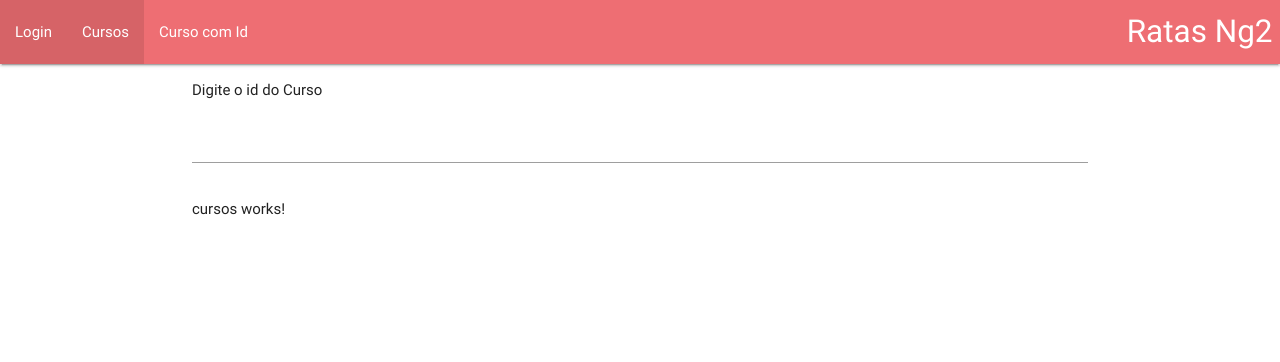
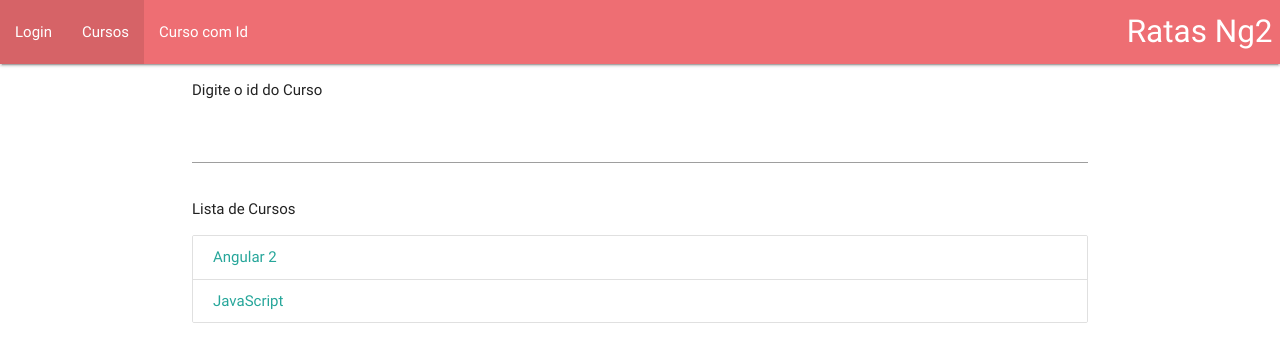
Before and after one commit to Dariano/rotas-angular2, an Angular app: page /cursos in a window 1280 px wide. Shown: the top 362 px of the page. Built offline with nearby package versions, Linux system fonts and the light colour scheme; what angular2-materialize would draw is missing.

Commit message:
Adicionando redirecionamento de rotas.

```diff
--- a/src/app/app.routing.ts
+++ b/src/app/app.routing.ts
@@ -5,11 +5,13 @@
 import { LoginComponent } from './login/login.component';
 import { CursosComponent } from './cursos/cursos.component';
 import { CursoDetalheComponent } from './curso-detalhe/curso-detalhe.component';
+import { CursoNaoEncontradoComponent } from './curso-nao-encontrado/curso-nao-encontrado.component';
 
 const APP_ROUTES: Routes = [
     { path: 'cursos', component: CursosComponent },
     { path: 'curso/:id', component: CursoDetalheComponent },
     { path: 'login', component: LoginComponent },
+    { path: 'naoEncontrado', component: CursoNaoEncontradoComponent },
     { path: '', component: HomeComponent }
 ];
 
--- a/src/app/curso-detalhe/curso-detalhe.component.html
+++ b/src/app/curso-detalhe/curso-detalhe.component.html
@@ -1,3 +1,5 @@
 <p>
-  Id: {{ id }}
+  Id: {{ curso?.id }}
 </p>
+
+<p>Nome: {{ curso?.nome }}</p>
--- a/src/app/curso-detalhe/curso-detalhe.component.ts
+++ b/src/app/curso-detalhe/curso-detalhe.component.ts
@@ -1,6 +1,8 @@
 import { Component, OnInit } from '@angular/core';
-import { ActivatedRoute } from '@angular/router';
+import { ActivatedRoute, Router } from '@angular/router';
 import { Subscription } from 'rxjs/Rx';
+
+import { CursosService } from './../cursos/cursos.service';
 
 @Component({
   selector: 'app-curso-detalhe',
@@ -8,18 +10,28 @@
 })
 export class CursoDetalheComponent implements OnInit {
 
-  id: string;
+  id: Number;
   incricao: Subscription;
+  curso: any;
 
-  constructor(private route: ActivatedRoute) {
+  constructor(
+    private route: ActivatedRoute,
+    private router: Router,
+    private cursoService: CursosService) {
     // this.id = this.route.snapshot.params['id'];
     // console.log(this.route);
   }
 
   ngOnInit() {
     this.incricao = this.route.params.subscribe(
-      (params) => {
+      (params: any) => {
         this.id = params["id"];
+
+        this.curso = this.cursoService.getCurso(this.id);
+
+        if(!this.curso){
+          this.router.navigate(['/naoEncontrado']);
+        }
       }
     )
   }
--- /dev/null
+++ b/src/app/curso-nao-encontrado/curso-nao-encontrado.component.html
@@ -0,0 +1,3 @@
+<p>
+  curso-nao-encontrado works!
+</p>
--- /dev/null
+++ b/src/app/curso-nao-encontrado/curso-nao-encontrado.component.ts
@@ -0,0 +1,15 @@
+import { Component, OnInit } from '@angular/core';
+
+@Component({
+  selector: 'app-curso-nao-encontrado',
+  templateUrl: './curso-nao-encontrado.component.html',
+  styleUrls: ['./curso-nao-encontrado.component.css']
+})
+export class CursoNaoEncontradoComponent implements OnInit {
+
+  constructor() { }
+
+  ngOnInit() {
+  }
+
+}
--- a/src/app/cursos/cursos.component.html
+++ b/src/app/cursos/cursos.component.html
@@ -1,3 +1,8 @@
 <p>
-  cursos works!
+  Lista de Cursos
 </p>
+
+<div class="collection">
+  <a href="#!" class="collection-item"
+  *ngFor="let curso of cursos" [routerLink]="['/curso', curso.id]"> {{ curso.nome }}</a>
+</div>
--- a/src/app/cursos/cursos.component.ts
+++ b/src/app/cursos/cursos.component.ts
@@ -1,4 +1,6 @@
 import { Component, OnInit } from '@angular/core';
+
+import { CursosService } from './cursos.service';
 
 @Component({
   selector: 'app-cursos',
@@ -7,9 +9,11 @@
 })
 export class CursosComponent implements OnInit {
 
-  constructor() { }
+  cursos: any[];
+
+  constructor(private cursusService: CursosService) { }
 
   ngOnInit() {
+    this.cursos = this.cursusService.getCursos();
   }
-
 }
--- /dev/null
+++ b/src/app/cursos/cursos.service.ts
@@ -0,0 +1,21 @@
+import { Injectable } from '@angular/core';
+
+@Injectable()
+export class CursosService {
+
+  constructor() { }
+
+  getCursos() {
+    return [
+      { id: 1, nome: 'Angular 2'},
+      { id: 2, nome: 'JavaScript'}
+    ];
+  }
+
+  getCurso(id: Number) {
+    let cursos = this.getCursos();
+
+    return cursos.find(curso => curso.id == id);
+  }
+
+}
```
Also changed, not shown: src/app/app.module.ts (+7 -2 lines), src/app/curso-nao-encontrado/curso-nao-encontrado.component.css (added), 2 other files (tests, documents, lock files or other folders).
